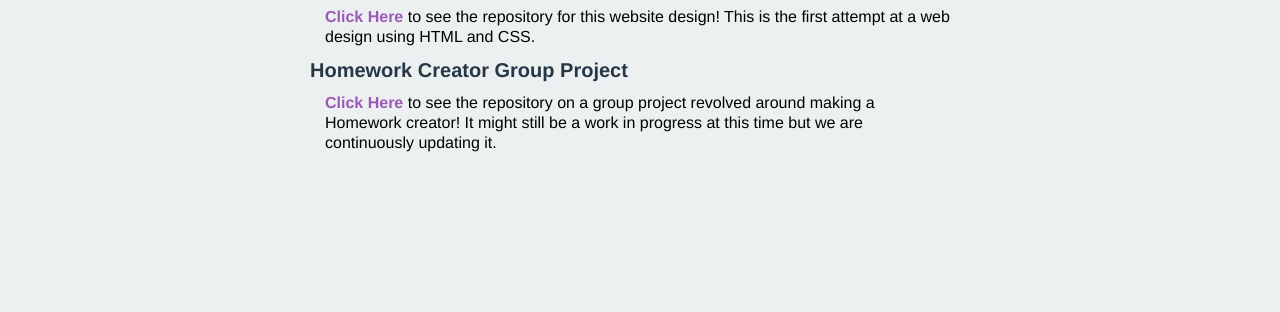
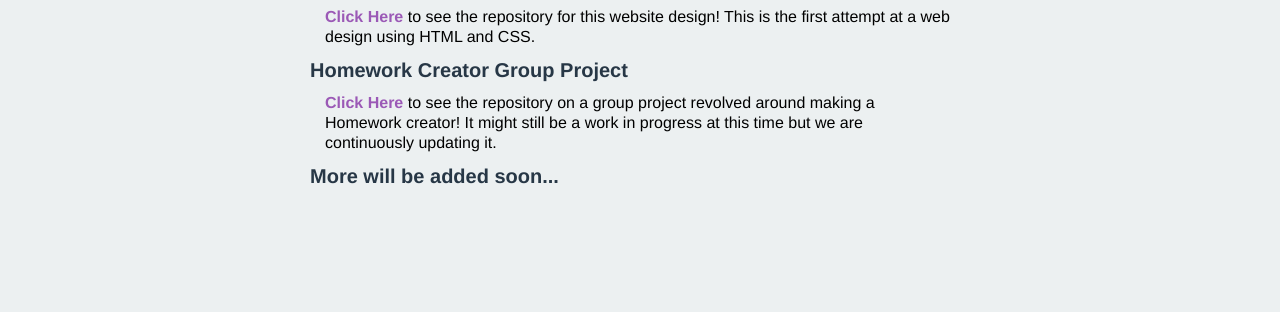
Before and after one commit to Morgan0513/Morgan0513.github.io, a plain HTML site: page project.html in a window 1280 px wide. Shown: the part 225-537 px from the top of the page. Drawn offline with Linux system fonts and the light colour scheme.

Commit message:
super final

```diff
--- a/project.html
+++ b/project.html
@@ -34,6 +34,7 @@
 <h4>Homework Creator Group Project</h4>
 <p><a href="https://github.com/CurleyBrackets975/GroupProject" target="_blank" alt="Click Here for GitHub">Click Here</a> to see the repository on a group project revolved around making a Homework creator! It might still be a work in progress at this time but we are continuously updating it.</p>
 
+<h4>More will be added soon...</h4>
 
 	</div><!-- end content padding-->
 </div><!-- end body content-->
```
